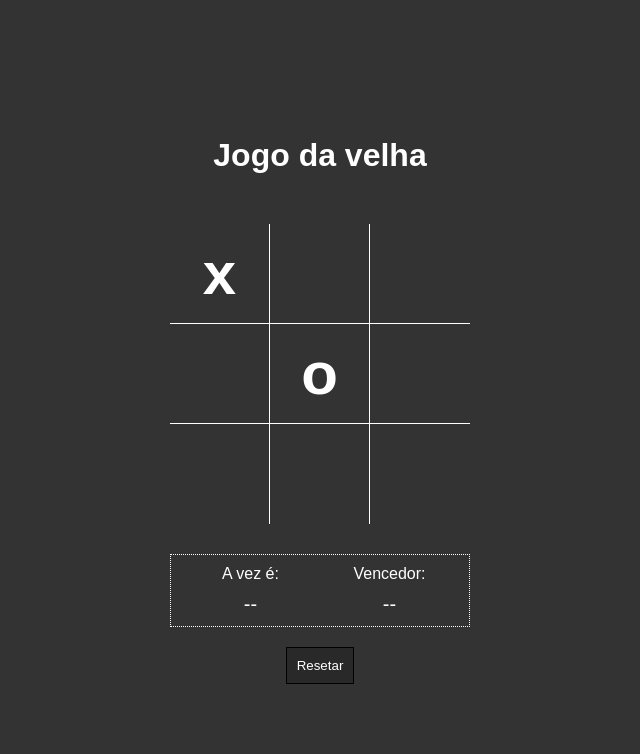
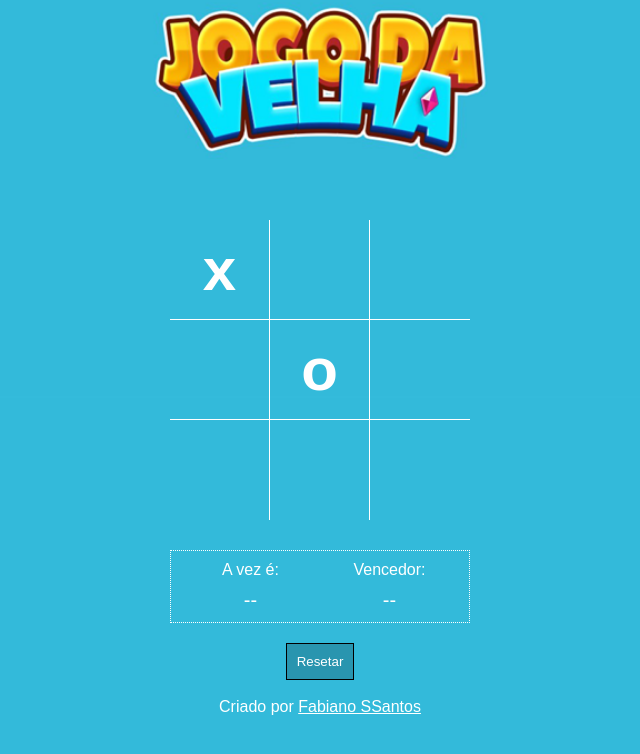
Before and after one commit to fabianosantos79/Javascript---Jogo-da-Velha, a plain HTML site: page index.html in a window 1280 px wide. Shown: the whole page, without its empty margins (320-960 px from the left). Drawn offline with Linux system fonts and the light colour scheme.

Commit message:
Commit imagem background

```diff
--- a/index.html
+++ b/index.html
@@ -8,7 +8,7 @@
     <link rel="stylesheet" href="style.css" />
 </head>
 <body>
-    <h1>Jogo da velha</h1>
+    <!-- <h1>Jogo da velha</h1> -->
 
     <div class="area">
         <div data-item="a1" class="item b r">x</div>
@@ -37,6 +37,10 @@
 
     <button class="reset">Resetar</button>
 
+
+    <br />
+    <footer>Criado por <a href="https://fabianosantos79.github.io/Site-Fabiano/index.html" target="_blank">Fabiano SSantos</a> </footer>
+
     <script src="script.js"></script>
 </body>
 </html>
--- a/style.css
+++ b/style.css
@@ -11,6 +11,10 @@ body {
     align-items: center;
     flex-direction: column;
     background-color: #333;
+    background-image: url("jogo_velha.png");
+    background-repeat: no-repeat;
+    background-size: cover;
+    background-position:top;
     font-family: Arial, Helvetica, sans-serif;
 }
 
@@ -23,7 +27,7 @@ h1 {
     width: 300px;
     display: grid;
     grid-template-columns: repeat(3, 1fr);
-    margin-top: 30px;
+    margin-top: 135px;
 }
 .area .item {
     width: 100px;
@@ -82,3 +86,11 @@ h1 {
     margin-top: 20px;
     cursor: pointer;
 }
+
+footer{
+    color: #FFF;
+}
+
+footer a{
+    color: #FFF;
+}
```
Also changed, not shown: jogo_velha.jpg (added), jogo_velha.png (added).
